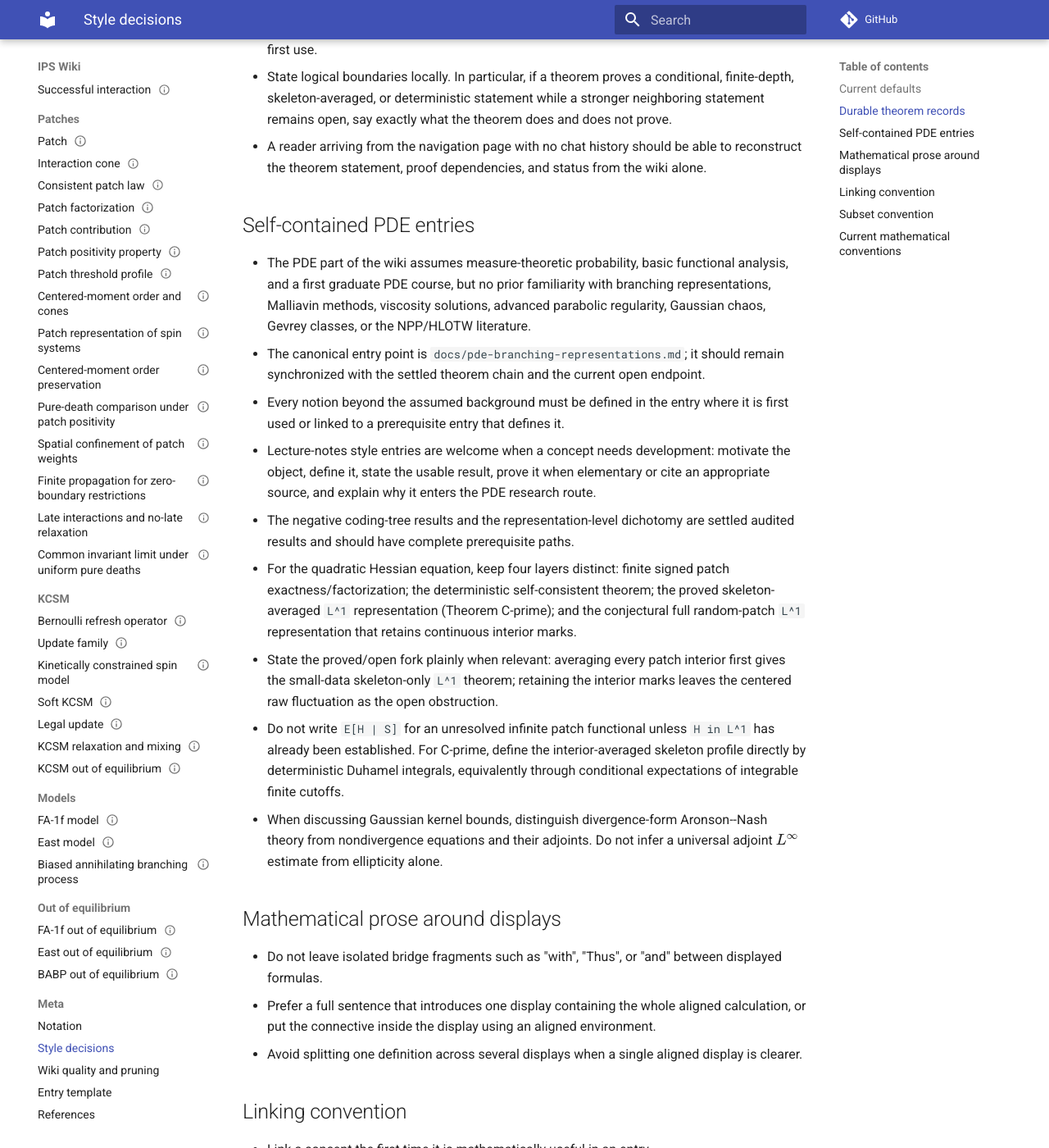
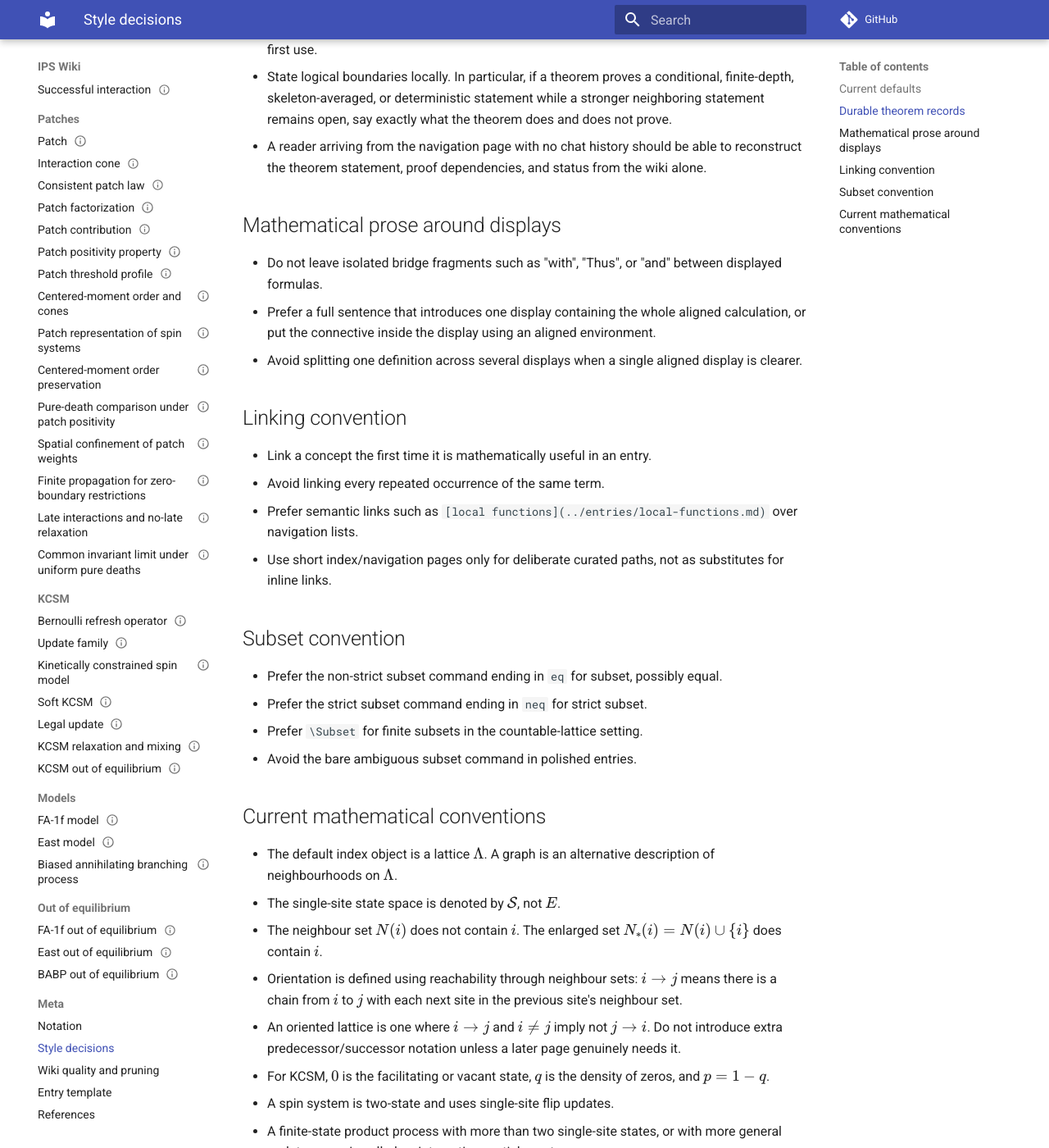
Before and after one commit to maciejgluchowski86-beep/ips-wiki, an MkDocs documentation site: the page built from docs/meta/style-decisions.md, in a window 1280 px wide and 1400 px high, scrolled down 1032 px. Shown: the whole window at 82% size. Built offline with MkDocs 1.6.1 and Material for MkDocs 9.7.7, drawn with Linux system fonts in a browser that asks for light colours; comment, search, counter and statistics services are not loaded.

Commit message:
Remove obsolete PDE-specific wiki metadata

```diff
--- a/docs/meta/style-decisions.md
+++ b/docs/meta/style-decisions.md
@@ -29,17 +29,6 @@ This page records durable style choices for the public IPS wiki.
 - State logical boundaries locally. In particular, if a theorem proves a conditional, finite-depth, skeleton-averaged, or deterministic statement while a stronger neighboring statement remains open, say exactly what the theorem does and does not prove.
 - A reader arriving from the navigation page with no chat history should be able to reconstruct the theorem statement, proof dependencies, and status from the wiki alone.
 
-## Self-contained PDE entries
-
-- The PDE part of the wiki assumes measure-theoretic probability, basic functional analysis, and a first graduate PDE course, but no prior familiarity with branching representations, Malliavin methods, viscosity solutions, advanced parabolic regularity, Gaussian chaos, Gevrey classes, or the NPP/HLOTW literature.
-- The canonical entry point is `docs/pde-branching-representations.md`; it should remain synchronized with the settled theorem chain and the current open endpoint.
-- Every notion beyond the assumed background must be defined in the entry where it is first used or linked to a prerequisite entry that defines it.
-- Lecture-notes style entries are welcome when a concept needs development: motivate the object, define it, state the usable result, prove it when elementary or cite an appropriate source, and explain why it enters the PDE research route.
-- The negative coding-tree results and the representation-level dichotomy are settled audited results and should have complete prerequisite paths.
-- For the quadratic Hessian equation, keep four layers distinct: finite signed patch exactness/factorization; the deterministic self-consistent theorem; the proved skeleton-averaged `L^1` representation (Theorem C-prime); and the conjectural full random-patch `L^1` representation that retains continuous interior marks.
-- State the proved/open fork plainly when relevant: averaging every patch interior first gives the small-data skeleton-only `L^1` theorem; retaining the interior marks leaves the centered raw fluctuation as the open obstruction.
-- Do not write `E[H | S]` for an unresolved infinite patch functional unless `H in L^1` has already been established. For C-prime, define the interior-averaged skeleton profile directly by deterministic Duhamel integrals, equivalently through conditional expectations of integrable finite cutoffs.
-- When discussing Gaussian kernel bounds, distinguish divergence-form Aronson--Nash theory from nondivergence equations and their adjoints. Do not infer a universal adjoint \(L^\infty\) estimate from ellipticity alone.
 
 ## Mathematical prose around displays
 
```
